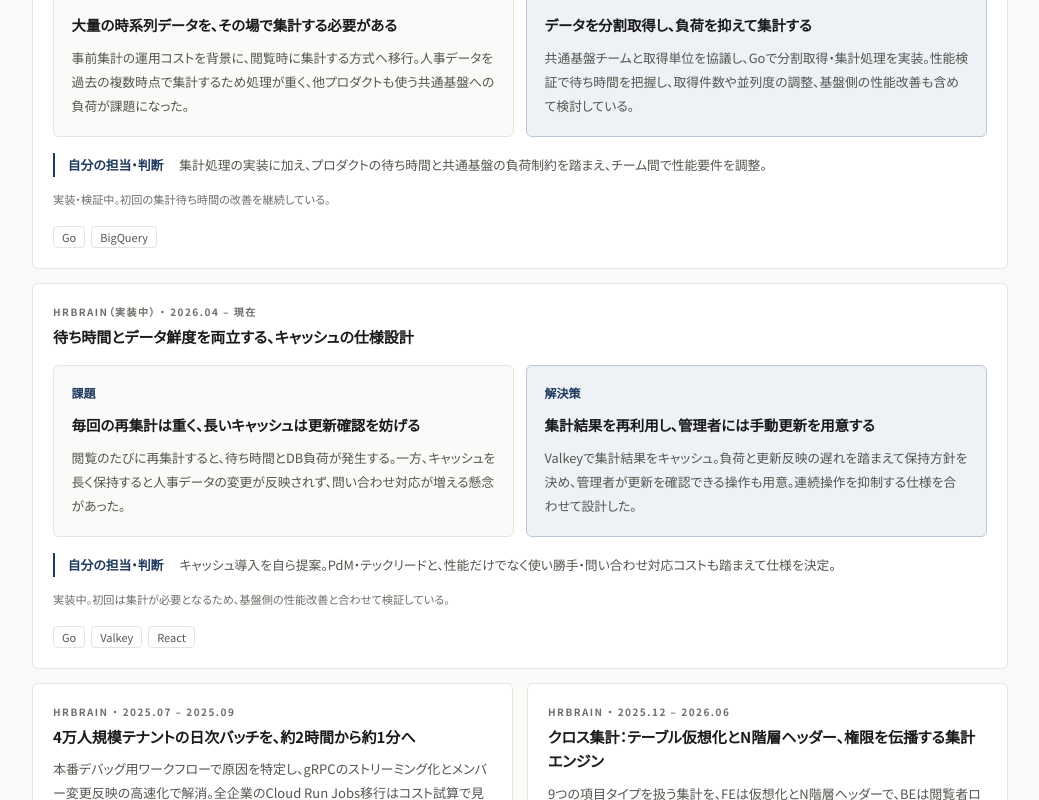
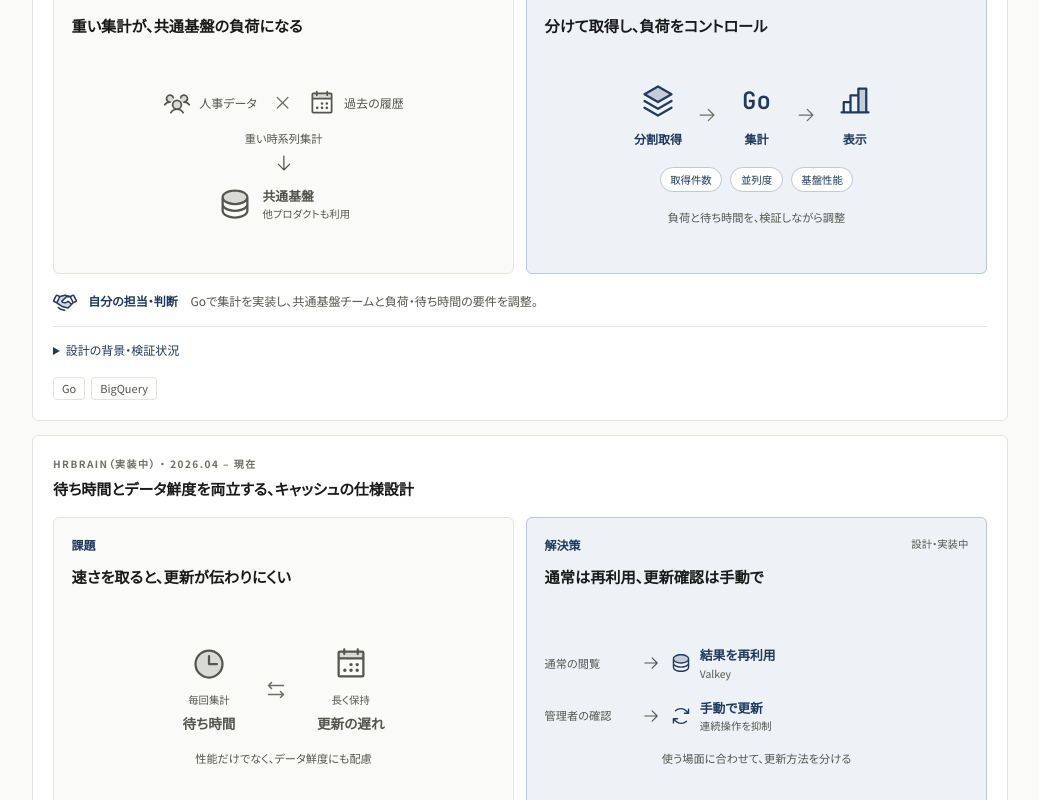
Before and after one commit to axhiz-dev/ishida-takuya, a Next.js app: page /engineer in a window 1280 px wide. Shown: the part 5920-6720 px from the top of the page, without its empty margins (120-1159 px from the left). Built offline with nearby package versions, Linux system fonts and the light colour scheme.

Commit message:
課題と解決策を概念図で示し、設計詳細を開閉式に整理

```diff
--- a/src/components/engineer/TechTopicCaseStudy.tsx
+++ b/src/components/engineer/TechTopicCaseStudy.tsx
@@ -1,25 +1,94 @@
+import {
+  ArrowRight, ArrowsClockwise, ArrowsLeftRight, CalendarDots,
+  ChartBar, Clock, Database, Handshake, Lightbulb, Stack, UsersThree,
+} from "@phosphor-icons/react";
 import type { TechTopic } from "@/content/engineer";
 
-export function TechTopicCaseStudy({ study }: { study: NonNullable<TechTopic["caseStudy"]> }) {
+type Study = NonNullable<TechTopic["caseStudy"]>;
+
+function AggregationProblem() {
+  return (
+    <div className="case-visual" role="img" aria-label="人事データと過去の履歴をまとめて集計すると、他プロダクトと共有する基盤にも負荷がかかる">
+      <div className="case-data-sources">
+        <span><UsersThree size={28} weight="duotone" aria-hidden />人事データ</span>
+        <span className="case-times" aria-hidden>×</span>
+        <span><CalendarDots size={28} weight="duotone" aria-hidden />過去の履歴</span>
+      </div>
+      <div className="case-load-path"><span>重い時系列集計</span><ArrowRight size={20} aria-hidden /></div>
+      <div className="case-shared-db"><Database size={36} weight="duotone" aria-hidden /><span><strong>共通基盤</strong><small>他プロダクトも利用</small></span></div>
+    </div>
+  );
+}
+
+function AggregationSolution() {
+  return (
+    <div className="case-visual" role="img" aria-label="共通基盤からデータを分割取得してGoで集計。取得件数や並列度を調整する設計">
+      <div className="case-processing">
+        <span className="case-process-node"><Stack size={36} weight="duotone" aria-hidden /><strong>分割取得</strong></span>
+        <ArrowRight className="case-connector" size={20} aria-hidden />
+        <span className="case-process-node"><span className="case-go" aria-hidden>Go</span><strong>集計</strong></span>
+        <ArrowRight className="case-connector" size={20} aria-hidden />
+        <span className="case-process-node"><ChartBar size={36} weight="duotone" aria-hidden /><strong>表示</strong></span>
+      </div>
+      <div className="case-control"><span>取得件数</span><span>並列度</span><span>基盤性能</span></div>
+      <p className="case-visual-caption">負荷と待ち時間を、検証しながら調整</p>
+    </div>
+  );
+}
+
+function CacheProblem() {
+  return (
+    <div className="case-visual" role="img" aria-label="毎回の集計では待ち時間が発生し、キャッシュを長く保持すると更新反映が遅れるというトレードオフ">
+      <div className="case-tradeoff">
+        <span><Clock size={36} weight="duotone" aria-hidden /><small>毎回集計</small><strong>待ち時間</strong></span>
+        <ArrowsLeftRight className="case-connector" size={24} aria-hidden />
+        <span><CalendarDots size={36} weight="duotone" aria-hidden /><small>長く保持</small><strong>更新の遅れ</strong></span>
+      </div>
+      <p className="case-visual-caption">性能だけでなく、データ鮮度にも配慮</p>
+    </div>
+  );
+}
+
+function CacheSolution() {
+  return (
+    <div className="case-visual" role="img" aria-label="通常の閲覧はValkeyの集計結果を再利用。更新を確認したい管理者には手動更新を用意">
+      <div className="case-cache-lanes">
+        <div><span>通常の閲覧</span><ArrowRight size={18} aria-hidden /><strong><Database size={22} weight="duotone" aria-hidden />結果を再利用<small>Valkey</small></strong></div>
+        <div><span>管理者の確認</span><ArrowRight size={18} aria-hidden /><strong><ArrowsClockwise size={22} aria-hidden />手動で更新<small>連続操作を抑制</small></strong></div>
+      </div>
+      <p className="case-visual-caption">使う場面に合わせて、更新方法を分ける</p>
+    </div>
+  );
+}
+
+export function TechTopicCaseStudy({ study }: { study: Study }) {
+  const aggregation = study.visual === "aggregation";
   return (
     <div className="topic-case-study">
       <div className="topic-case-columns">
         <section className="topic-case-panel">
           <h4 className="topic-case-label">課題</h4>
           <p className="topic-case-title">{study.problem.title}</p>
-          <p className="topic-case-description">{study.problem.description}</p>
+          {aggregation ? <AggregationProblem /> : <CacheProblem />}
         </section>
         <section className="topic-case-panel topic-case-solution">
-          <h4 className="topic-case-label">解決策</h4>
+          <h4 className="topic-case-label">解決策 <span>設計・実装中</span></h4>
           <p className="topic-case-title">{study.solution.title}</p>
-          <p className="topic-case-description">{study.solution.description}</p>
+          {aggregation ? <AggregationSolution /> : <CacheSolution />}
         </section>
       </div>
-      <dl className="topic-case-contribution">
-        <dt>自分の担当・判断</dt>
-        <dd>{study.contribution}</dd>
-      </dl>
-      <p className="topic-case-ongoing">{study.ongoing}</p>
+      <div className="topic-case-contribution">
+        {aggregation ? <Handshake size={24} weight="duotone" aria-hidden /> : <Lightbulb size={24} weight="duotone" aria-hidden />}
+        <p><strong>自分の担当・判断</strong>{study.contribution}</p>
+      </div>
+      <details className="topic-case-details">
+        <summary>設計の背景・検証状況</summary>
+        <dl>
+          <dt>課題の背景</dt><dd>{study.problem.description}</dd>
+          <dt>設計の詳細</dt><dd>{study.solution.description}</dd>
+          <dt>現在の進捗</dt><dd>{study.ongoing}</dd>
+        </dl>
+      </details>
     </div>
   );
 }
--- a/src/content/engineer.ts
+++ b/src/content/engineer.ts
@@ -163,6 +163,7 @@ export type TechTopic = {
   tech: string[];
   href?: string;
   caseStudy?: {
+    visual: "aggregation" | "cache";
     problem: { title: string; description: string };
     solution: { title: string; description: string };
     contribution: string;
@@ -179,17 +180,18 @@ export const engineerTechTopics: TechTopic[] = [
       "事前集計の運用コストを背景に、BigQueryから都度集計へ移行する設計。共有DBに負荷を集中させないようGoで分割取得・集計処理を実装。性能検証をもとに、共通基盤チームと取得件数・並列度・基盤側の性能改善を協議している。",
     tech: ["Go", "BigQuery"],
     caseStudy: {
+      visual: "aggregation",
       problem: {
-        title: "大量の時系列データを、その場で集計する必要がある",
+        title: "重い集計が、共通基盤の負荷になる",
         description:
           "事前集計の運用コストを背景に、閲覧時に集計する方式へ移行。人事データを過去の複数時点で集計するため処理が重く、他プロダクトも使う共通基盤への負荷が課題になった。",
       },
       solution: {
-        title: "データを分割取得し、負荷を抑えて集計する",
+        title: "分けて取得し、負荷をコントロール",
         description:
           "共通基盤チームと取得単位を協議し、Goで分割取得・集計処理を実装。性能検証で待ち時間を把握し、取得件数や並列度の調整、基盤側の性能改善も含めて検討している。",
       },
-      contribution: "集計処理の実装に加え、プロダクトの待ち時間と共通基盤の負荷制約を踏まえ、チーム間で性能要件を調整。",
+      contribution: "Goで集計を実装し、共通基盤チームと負荷・待ち時間の要件を調整。",
       ongoing: "実装・検証中。初回の集計待ち時間の改善を継続している。",
     },
   },
@@ -201,17 +203,18 @@ export const engineerTechTopics: TechTopic[] = [
       "都度集計の負荷・待ち時間を抑えるため、Valkeyの導入を提案。更新反映の遅れによる問い合わせ対応も踏まえ、PdM・テックリードと保持方針を決定。更新を確認したい管理者向けに手動更新と連続操作の抑制も設計している。",
     tech: ["Go", "Valkey", "React"],
     caseStudy: {
+      visual: "cache",
       problem: {
-        title: "毎回の再集計は重く、長いキャッシュは更新確認を妨げる",
+        title: "速さを取ると、更新が伝わりにくい",
         description:
           "閲覧のたびに再集計すると、待ち時間とDB負荷が発生する。一方、キャッシュを長く保持すると人事データの変更が反映されず、問い合わせ対応が増える懸念があった。",
       },
       solution: {
-        title: "集計結果を再利用し、管理者には手動更新を用意する",
+        title: "通常は再利用、更新確認は手動で",
         description:
           "Valkeyで集計結果をキャッシュ。負荷と更新反映の遅れを踏まえて保持方針を決め、管理者が更新を確認できる操作も用意。連続操作を抑制する仕様を合わせて設計した。",
       },
-      contribution: "キャッシュ導入を自ら提案。PdM・テックリードと、性能だけでなく使い勝手・問い合わせ対応コストも踏まえて仕様を決定。",
+      contribution: "Valkey導入を提案し、PdM・テックリードと保持方針・更新操作を決定。",
       ongoing: "実装中。初回は集計が必要となるため、基盤側の性能改善と合わせて検証している。",
     },
   },
--- a/src/styles/engineer.css
+++ b/src/styles/engineer.css
@@ -65,71 +65,63 @@ body {
   outline-offset: 2px;
 }
 
-/* ===== 技術トピック：課題と解決策 ===== */
-.topic-case-study {
-  margin-top: 1rem;
-  min-width: 0;
+/* ===== 技術トピック：課題と解決策の概念図 ===== */
+.topic-case-study { margin-top: 1rem; min-width: 0; }
+.topic-case-columns { display: grid; grid-template-columns: repeat(2, minmax(0, 1fr)); gap: 0.75rem; }
+.topic-case-panel { padding: 1.1rem; border: 1px solid var(--color-line); border-radius: 0.375rem; background: var(--color-paper); }
+.topic-case-solution { background: var(--color-accent-soft); border-color: #bac8d8; }
+.topic-case-label { display: flex; justify-content: space-between; flex-wrap: wrap; gap: 0.4rem; color: var(--color-accent); font-size: 0.75rem; font-weight: 700; }
+.topic-case-label span { color: var(--color-ink-soft); font-size: 0.65rem; font-weight: 400; }
+.topic-case-title { margin-top: 0.6rem; font-size: 0.95rem; font-weight: 700; line-height: 1.8; }
+.case-visual { display: flex; flex-direction: column; justify-content: center; min-height: 200px; margin-top: 1rem; color: var(--color-ink-soft); }
+.case-visual svg { flex-shrink: 0; }
+.case-data-sources { display: flex; justify-content: center; align-items: center; gap: 1rem; }
+.case-data-sources > span:not(.case-times) { display: flex; align-items: center; gap: 0.5rem; font-size: 0.75rem; }
+.case-times { font-size: 1.2rem; color: var(--color-ink-faint); }
+.case-load-path { display: flex; flex-direction: column; align-items: center; gap: 0.4rem; margin: 0.8rem 0; font-size: 0.7rem; }
+.case-load-path svg { transform: rotate(90deg); }
+.case-shared-db { display: flex; justify-content: center; align-items: center; gap: 0.6rem; }
+.case-shared-db strong { display: block; font-size: 0.8rem; }
+.case-shared-db small { display: block; font-size: 0.65rem; }
+.case-processing { display: flex; justify-content: center; align-items: center; gap: 0.65rem; color: var(--color-accent); }
+.case-process-node { display: flex; flex-direction: column; align-items: center; gap: 0.65rem; min-width: 3.6rem; }
+.case-process-node strong { font-size: 0.75rem; }
+.case-go { display: flex; height: 36px; align-items: center; font-family: var(--font-mono); font-size: 1.5rem; font-weight: 700; }
+.case-control { display: flex; flex-wrap: wrap; justify-content: center; gap: 0.5rem; margin-top: 1.2rem; }
+.case-control span { padding: 0.25rem 0.6rem; border: 1px solid #bac8d8; border-radius: 1rem; background: white; color: var(--color-accent); font-size: 0.65rem; }
+.case-visual-caption { margin-top: 0.9rem; font-size: 0.7rem; line-height: 1.8; text-align: center; }
+.case-tradeoff { display: flex; justify-content: center; align-items: center; gap: 1.8rem; }
+.case-tradeoff > span { display: flex; flex-direction: column; align-items: center; gap: 0.35rem; }
+.case-tradeoff small { margin-top: 0.3rem; font-size: 0.65rem; }
+.case-tradeoff strong { font-size: 0.85rem; }
+.case-connector { color: var(--color-ink-faint); }
+.case-cache-lanes { display: grid; gap: 1rem; }
+.case-cache-lanes > div { display: grid; grid-template-columns: 5.5rem 18px minmax(0, 1fr); align-items: center; gap: 0.6rem; }
+.case-cache-lanes > div > span { font-size: 0.7rem; }
+.case-cache-lanes strong { display: grid; grid-template-columns: 22px minmax(0, 1fr); gap: 0.1rem 0.5rem; align-items: center; color: var(--color-accent); font-size: 0.8rem; }
+.case-cache-lanes strong svg { grid-row: span 2; }
+.case-cache-lanes small { grid-column: 2; color: var(--color-ink-soft); font-size: 0.65rem; font-weight: 400; }
+.topic-case-contribution { display: flex; gap: 0.7rem; align-items: center; margin-top: 1rem; color: var(--color-accent); }
+.topic-case-contribution > svg { flex-shrink: 0; }
+.topic-case-contribution p { color: var(--color-ink-soft); font-size: 0.75rem; line-height: 1.9; }
+.topic-case-contribution strong { margin-right: 0.8rem; color: var(--color-accent); font-weight: 700; }
+.topic-case-details { margin-top: 0.8rem; padding-top: 0.7rem; border-top: 1px solid var(--color-line); font-size: 0.75rem; line-height: 1.9; color: var(--color-ink-soft); }
+.topic-case-details summary { width: fit-content; cursor: pointer; color: var(--color-accent); }
+.topic-case-details summary:focus-visible { outline: 2px solid var(--color-accent); outline-offset: 4px; border-radius: 2px; }
+.topic-case-details dl { margin-top: 0.8rem; }
+.topic-case-details dt { margin-top: 0.6rem; font-weight: 700; color: var(--color-ink); }
+@media (max-width: 639px) {
+  .topic-case-columns { grid-template-columns: minmax(0, 1fr); }
+  .topic-case-contribution strong { display: block; }
 }
-.topic-case-columns {
-  display: grid;
-  grid-template-columns: repeat(2, minmax(0, 1fr));
-  gap: 0.75rem;
-}
-.topic-case-panel {
-  padding: 1.1rem;
-  border: 1px solid var(--color-line);
-  border-radius: 0.375rem;
-  background: var(--color-paper);
-}
-.topic-case-solution {
-  background: var(--color-accent-soft);
-  border-color: #bac8d8;
-}
-.topic-case-label {
-  color: var(--color-accent);
-  font-size: 0.75rem;
-  font-weight: 700;
-}
-.topic-case-title {
-  margin-top: 0.6rem;
-  font-size: 0.9rem;
-  font-weight: 700;
-  line-height: 1.8;
-}
-.topic-case-description {
-  margin-top: 0.5rem;
-  color: var(--color-ink-soft);
-  font-size: 0.8rem;
-  line-height: 1.9;
-}
-.topic-case-contribution {
-  display: grid;
-  grid-template-columns: auto minmax(0, 1fr);
-  gap: 0.5rem 1rem;
-  margin-top: 1rem;
-  padding-left: 0.8rem;
-  border-left: 2px solid var(--color-accent);
-  font-size: 0.8rem;
-  line-height: 1.9;
-}
-.topic-case-contribution dt {
-  color: var(--color-accent);
-  font-weight: 700;
-}
-.topic-case-contribution dd {
-  color: var(--color-ink-soft);
-}
-.topic-case-ongoing {
-  margin-top: 0.75rem;
-  color: var(--color-ink-faint);
-  font-size: 0.7rem;
-  line-height: 1.8;
-}
-@media (max-width: 639px) {
-  .topic-case-columns,
-  .topic-case-contribution {
-    grid-template-columns: minmax(0, 1fr);
-  }
+@media (max-width: 374px) {
+  .topic-case-panel { padding: 0.85rem; }
+  .case-data-sources { gap: 0.5rem; }
+  .case-data-sources > span:not(.case-times) { flex-direction: column; }
+  .case-processing { gap: 0.2rem; }
+  .case-process-node { min-width: 3rem; }
+  .case-tradeoff { gap: 1rem; }
+  .case-cache-lanes > div { grid-template-columns: 4.8rem 18px minmax(0, 1fr); gap: 0.35rem; }
 }
 
 /* ===== 方眼紙風の地 ===== */
```
